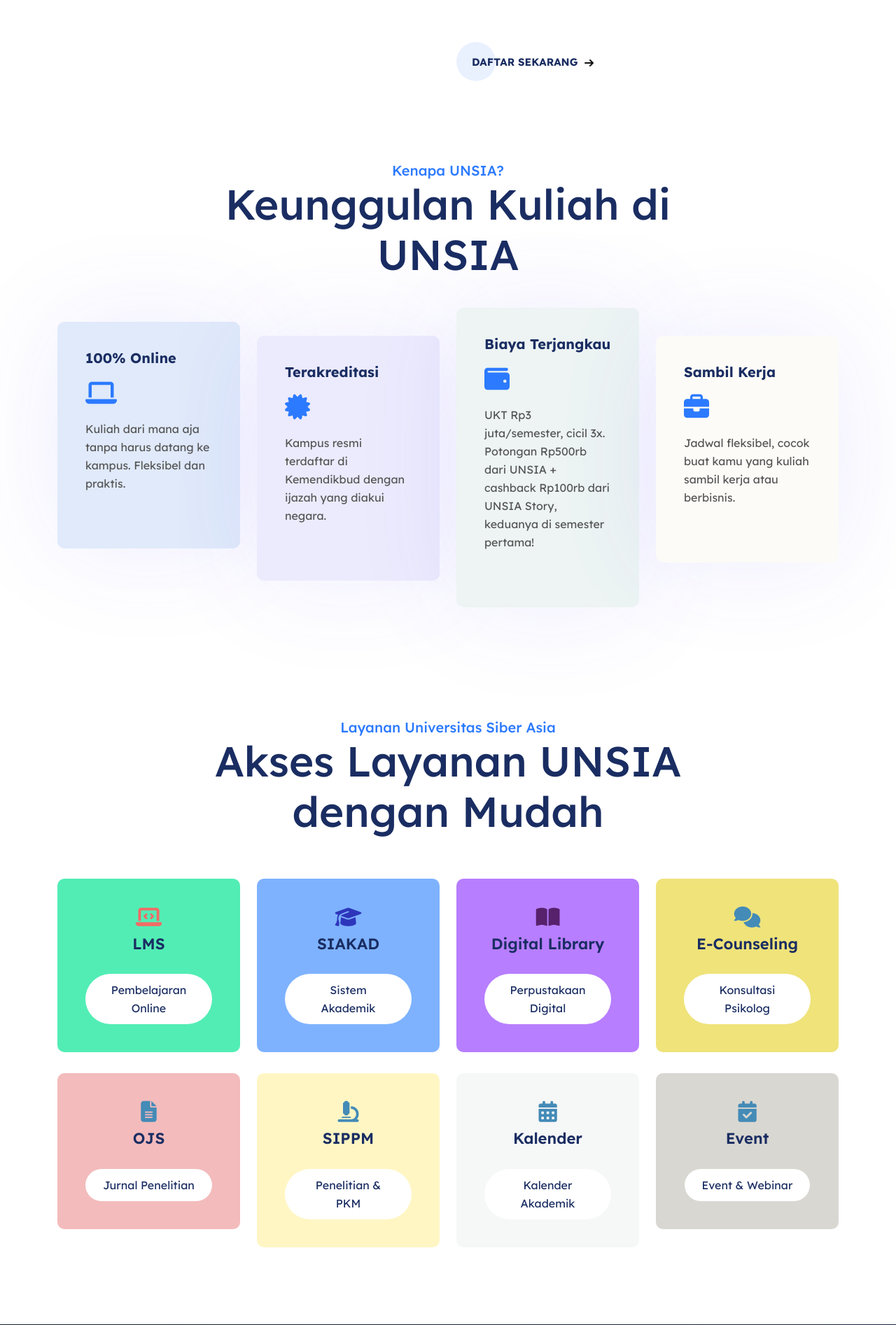
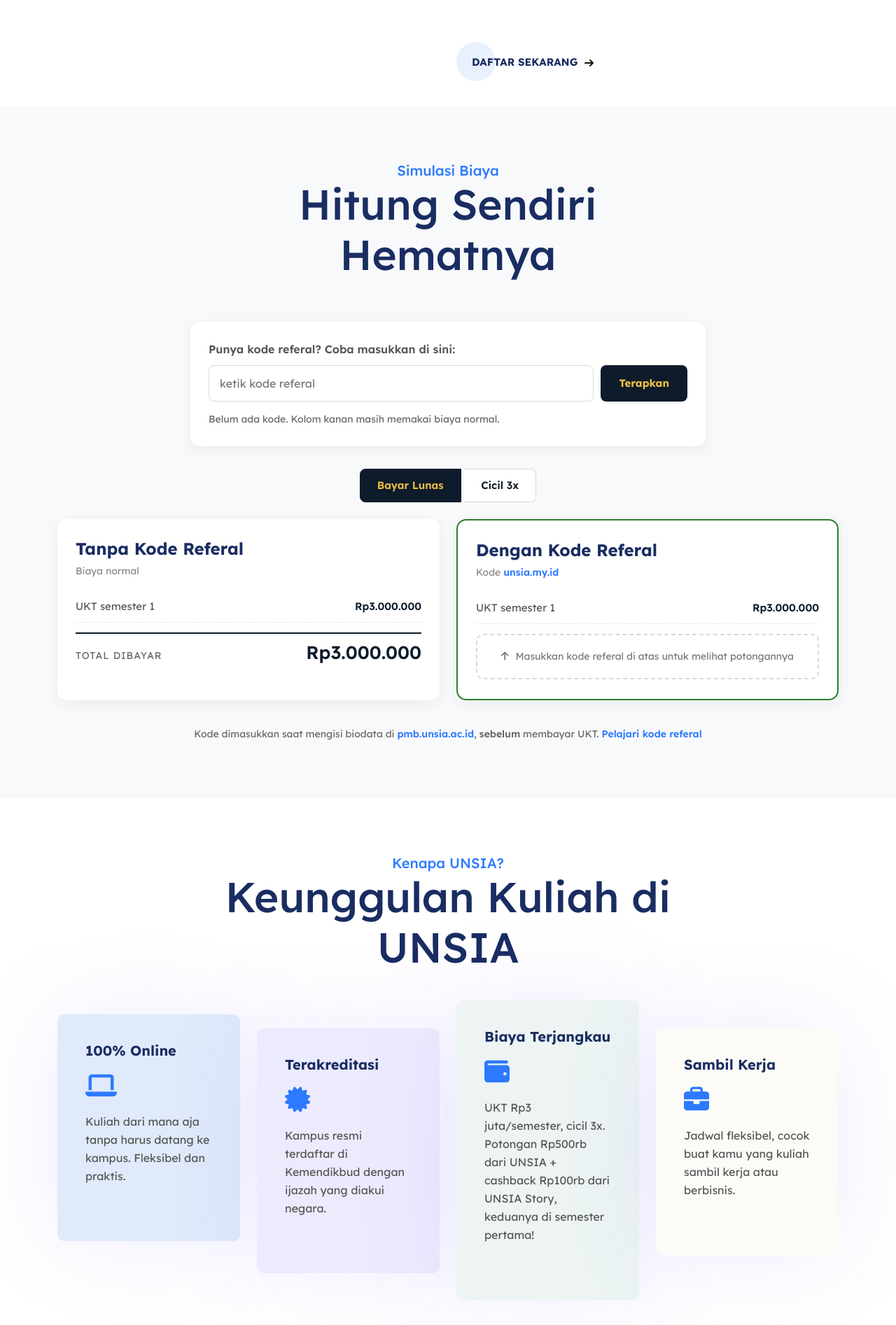
Before and after one commit to IqbalCaraka/unsia-story-v2, a Laravel app: page / in a window 1280 px wide. Shown: the part 2967-4861 px from the top of the page at 70% size. Run offline with Laravel 12, Linux system fonts and the light colour scheme; some libraries are stand-ins or nearby versions.

Commit message:
Tambah simulasi biaya interaktif di beranda
Pengunjung bisa mengetik kode referal dan melihat sendiri selisihnya,
dalam dua skema pembayaran yang bisa ditukar lewat tab:

  BAYAR LUNAS
    tanpa kode  : Rp3.000.000
    dengan kode : Rp3.000.000 - potongan Rp500.000 dari UNSIA
                  = Rp2.500.000 dibayar ke UNSIA
                  - cashback Rp100.000 dari UNSIA Story
                  = Rp2.400.000 biaya bersih

  CICIL 3x
    tanpa kode  : 1jt + 1jt + 1jt            = Rp3.000.000
    dengan kode : 1jt + 1jt + Rp400.000      = Rp2.400.000
                  (cicilan 3 = 1jt - 500rb - 100rb)

Pada skema cicilan, potongan dan cashback TIDAK dibagi rata — keduanya
baru diproses di cicilan ke-3, sehingga dua cicilan pertama tetap penuh.
Diberi catatan tersendiri di panel itu agar tidak disalahpahami.

JavaScript-nya sengaja tidak menghitung apa pun. Seluruh angka dirender
dari server lewat App\Support\Referral, dan skripnya hanya menampilkan
atau menyembunyikan panel yang sudah jadi. Dengan begitu angka di layar
tidak mungkin berbeda dari angka di server, dan satu tes memastikan
skrip itu memang tidak memuat nominal apa pun.

Angka-angkanya kini punya sumber tunggal di config/referral.php. Prosa
di halaman lain belum dipindahkan ke sana, tetapi sebuah tes mengikat
prosa itu ke config, sehingga keduanya tidak bisa menyimpang diam-diam
seperti "Rp150rb" yang sempat tayang berhari-hari.

Sisa pembagian cicilan ditambahkan ke cicilan terakhir, supaya jumlah
seluruh cicilan selalu persis sama dengan UKT walau nilainya tidak
terbagi rata. Diuji pada UKT yang ganjil.

Perilaku interaktifnya diuji dengan DOM tiruan: kode benar membuka kedua
panel, huruf besar dan spasi tetap diterima, kode salah mengunci
kembali, dan kode yang sudah berlaku tidak hilang saat berganti tab.
Logika cicilannya diuji dengan memindahkan potongan ke cicilan pertama:
tesnya memang gagal.

Co-Authored-By: Claude Opus 5 <noreply@anthropic.com>

```diff
--- /dev/null
+++ b/app/Support/Referral.php
@@ -0,0 +1,107 @@
+<?php
+
+namespace App\Support;
+
+/**
+ * Perhitungan manfaat kode referal untuk simulasi biaya di beranda.
+ *
+ * Seluruh angka DIHITUNG dari config/referral.php, tidak ditulis ulang. Sisi
+ * JavaScript hanya menyembunyikan dan menampilkan panel yang sudah dirender di
+ * sini — ia tidak menghitung apa pun, supaya tidak ada kemungkinan angka di
+ * layar berbeda dari angka di server.
+ */
+class Referral
+{
+    public static function kode(): string
+    {
+        return config('referral.kode');
+    }
+
+    public static function ukt(): int
+    {
+        return (int) config('referral.ukt');
+    }
+
+    public static function potongan(): int
+    {
+        return (int) config('referral.potongan');
+    }
+
+    public static function cashback(): int
+    {
+        return (int) config('referral.cashback');
+    }
+
+    /** Potongan + cashback. */
+    public static function totalManfaat(): int
+    {
+        return self::potongan() + self::cashback();
+    }
+
+    /** Yang dibayar ke UNSIA setelah potongan, sebelum cashback diterima. */
+    public static function setelahPotongan(): int
+    {
+        return self::ukt() - self::potongan();
+    }
+
+    /** Biaya yang benar-benar keluar dari kantong mahasiswa. */
+    public static function biayaBersih(): int
+    {
+        return self::ukt() - self::totalManfaat();
+    }
+
+    public static function jumlahCicilan(): int
+    {
+        return (int) config('referral.cicilan.jumlah');
+    }
+
+    /** Cicilan ke berapa potongan dan cashback diproses. */
+    public static function cicilanDiproses(): int
+    {
+        return (int) config('referral.cicilan.diproses_pada');
+    }
+
+    /**
+     * Rincian tiap cicilan.
+     *
+     * Cicilan dibagi rata dari UKT, lalu potongan dan cashback dikurangkan
+     * seluruhnya pada cicilan tempat keduanya diproses — bukan disebar rata.
+     *
+     * Sisa pembagian ditambahkan ke cicilan terakhir, supaya jumlah seluruh
+     * cicilan selalu persis sama dengan UKT meski nilainya tidak terbagi rata.
+     *
+     * @return list<array{ke:int, tanpa_kode:int, sebelum_manfaat:int, potongan:int, cashback:int, dengan_kode:int}>
+     */
+    public static function rincianCicilan(): array
+    {
+        $jumlah = self::jumlahCicilan();
+        $dasar = intdiv(self::ukt(), $jumlah);
+        $sisa = self::ukt() - ($dasar * $jumlah);
+
+        $rincian = [];
+
+        for ($ke = 1; $ke <= $jumlah; $ke++) {
+            $nilai = $dasar + ($ke === $jumlah ? $sisa : 0);
+            $diproses = $ke === self::cicilanDiproses();
+
+            $potongan = $diproses ? self::potongan() : 0;
+            $cashback = $diproses ? self::cashback() : 0;
+
+            $rincian[] = [
+                'ke' => $ke,
+                'tanpa_kode' => $nilai,
+                'sebelum_manfaat' => $nilai,
+                'potongan' => $potongan,
+                'cashback' => $cashback,
+                'dengan_kode' => $nilai - $potongan - $cashback,
+            ];
+        }
+
+        return $rincian;
+    }
+
+    public static function rupiah(int $nilai): string
+    {
+        return 'Rp' . number_format($nilai, 0, ',', '.');
+    }
+}
--- /dev/null
+++ b/config/referral.php
@@ -0,0 +1,37 @@
+<?php
+
+return [
+
+    /*
+    |--------------------------------------------------------------------------
+    | Kode Referal & Nilai Manfaatnya
+    |--------------------------------------------------------------------------
+    |
+    | Dipakai oleh simulasi biaya di beranda, yang menghitung angkanya alih-alih
+    | menuliskannya. Angka yang sama masih ditulis sebagai prosa di beberapa
+    | halaman; tests/Feature/SimulasiBiayaTest.php memeriksa bahwa prosa itu
+    | tetap sesuai dengan nilai di sini, supaya keduanya tidak bisa menyimpang
+    | diam-diam seperti yang pernah terjadi.
+    |
+    */
+
+    'kode' => 'unsia.my.id',
+
+    'ukt' => 3_000_000,
+
+    // Potongan UKT dari UNSIA.
+    'potongan' => 500_000,
+
+    // Cashback dari UNSIA Story — pihak yang membayarnya berbeda dari potongan
+    // di atas, jadi keduanya tidak boleh digabung jadi satu angka.
+    'cashback' => 100_000,
+
+    'cicilan' => [
+        'jumlah' => 3,
+
+        // Pada skema cicilan, potongan dan cashback sama-sama baru diproses di
+        // cicilan terakhir — bukan dibagi rata ke setiap cicilan.
+        'diproses_pada' => 3,
+    ],
+
+];
--- a/resources/views/pages/index.blade.php
+++ b/resources/views/pages/index.blade.php
@@ -225,6 +225,10 @@
     </div>
 </section>
 <!-- END ABOUT US HOME ONE -->
+
+{{-- Ditaruh setelah blok UKT di atas, karena blok itu yang pertama menyebut
+     angka potongan dan cashback — simulasi ini membuktikannya. --}}
+@include('partials.simulasi-biaya')
 
 <!-- START KEUNGGULAN UNSIA -->
 <section class="tp_feature section-padding">
--- /dev/null
+++ b/resources/views/partials/simulasi-biaya.blade.php
@@ -0,0 +1,347 @@
+@php use App\Support\Referral as R; @endphp
+
+{{-- Simulasi biaya kuliah, dengan dan tanpa kode referal.
+
+     SELURUH angka di bawah dirender dari App\Support\Referral, yang membacanya
+     dari config/referral.php. JavaScript di bagian bawah hanya menampilkan dan
+     menyembunyikan panel — ia tidak menghitung apa pun. Dengan begitu angka di
+     layar tidak mungkin berbeda dari angka di server. --}}
+
+<style>
+    .sim_tab {
+        display: inline-block;
+        padding: 10px 24px;
+        border: 1px solid #d5d9e0;
+        background: #fff;
+        color: #0d1b2a;
+        font-weight: 600;
+        font-size: 15px;
+        cursor: pointer;
+    }
+    .sim_tab:first-child { border-radius: 8px 0 0 8px; }
+    .sim_tab:last-child { border-radius: 0 8px 8px 0; border-left: none; }
+    .sim_tab[aria-selected="true"] { background: #0d1b2a; color: #f0c040; border-color: #0d1b2a; }
+
+    .sim_kartu {
+        background: #fff;
+        border-radius: 14px;
+        padding: 28px 26px;
+        height: 100%;
+        box-shadow: 0 5px 20px rgba(0,0,0,0.06);
+    }
+    .sim_kartu--hemat { border: 2px solid #2e7d32; }
+
+    .sim_baris {
+        display: flex;
+        justify-content: space-between;
+        gap: 12px;
+        padding: 9px 0;
+        border-bottom: 1px dashed #e3e6ea;
+        font-size: 15px;
+        color: #555;
+    }
+    .sim_baris:last-of-type { border-bottom: none; }
+    .sim_baris strong { color: #0d1b2a; white-space: nowrap; }
+    .sim_baris--potong strong { color: #2e7d32; }
+
+    .sim_total {
+        display: flex;
+        justify-content: space-between;
+        align-items: baseline;
+        gap: 12px;
+        margin-top: 14px;
+        padding-top: 14px;
+        border-top: 2px solid #0d1b2a;
+    }
+    .sim_total span { font-size: 14px; color: #666; text-transform: uppercase; letter-spacing: 1px; }
+    .sim_total b { font-size: 26px; color: #0d1b2a; white-space: nowrap; }
+
+    .sim_gembok {
+        text-align: center;
+        padding: 18px 10px;
+        border: 2px dashed #d5d9e0;
+        border-radius: 10px;
+        color: #777;
+        font-size: 14px;
+        line-height: 1.8;
+    }
+</style>
+
+<section class="section-padding" style="background: #f8f9fa;" id="simulasi-biaya">
+    <div class="container">
+        <div class="section-title text-center">
+            <h4>Simulasi Biaya</h4>
+            <h1>Hitung Sendiri Hematnya</h1>
+        </div>
+
+        {{-- Isian kode --}}
+        <div class="row justify-content-center">
+            <div class="col-lg-8 col-12">
+                <div style="background: #fff; border-radius: 14px; padding: 26px; box-shadow: 0 5px 20px rgba(0,0,0,0.06);">
+                    <label for="simKode" style="font-weight: 600; display: block; margin-bottom: 10px;">
+                        Punya kode referal? Coba masukkan di sini:
+                    </label>
+
+                    <div style="display: flex; gap: 10px; flex-wrap: wrap;">
+                        <input type="text" id="simKode" autocomplete="off" spellcheck="false"
+                               placeholder="ketik kode referal"
+                               style="flex: 1 1 220px; padding: 12px 15px; border: 1px solid #d5d9e0; border-radius: 8px; font-size: 16px;">
+                        <button type="button" id="simTerapkan"
+                                style="padding: 12px 26px; border: none; border-radius: 8px; background: #0d1b2a; color: #f0c040; font-weight: 700; font-size: 15px; cursor: pointer;">
+                            Terapkan
+                        </button>
+                    </div>
+
+                    <p id="simPesan" role="status" aria-live="polite"
+                       style="margin: 12px 0 0; font-size: 14px; color: #666;">
+                        Belum ada kode. Kolom kanan masih memakai biaya normal.
+                    </p>
+                </div>
+            </div>
+        </div>
+
+        {{-- Pemilih skema pembayaran --}}
+        <div class="text-center" style="margin: 32px 0 24px;">
+            <div role="tablist" aria-label="Skema pembayaran">
+                <button type="button" class="sim_tab" role="tab" data-sim-tab="lunas" aria-selected="true">
+                    Bayar Lunas
+                </button>
+                <button type="button" class="sim_tab" role="tab" data-sim-tab="cicilan" aria-selected="false">
+                    Cicil {{ R::jumlahCicilan() }}x
+                </button>
+            </div>
+        </div>
+
+        {{-- ============ PANEL: BAYAR LUNAS ============ --}}
+        <div data-sim-panel="lunas">
+            <div class="row">
+                <div class="col-lg-6 col-12" style="margin-bottom: 25px;">
+                    <div class="sim_kartu">
+                        <h4 style="font-weight: 700; margin-bottom: 4px;">Tanpa Kode Referal</h4>
+                        <p style="color: #888; font-size: 14px; margin-bottom: 16px;">Biaya normal</p>
+
+                        <div class="sim_baris">
+                            <span>UKT semester 1</span>
+                            <strong>{{ R::rupiah(R::ukt()) }}</strong>
+                        </div>
+
+                        <div class="sim_total">
+                            <span>Total dibayar</span>
+                            <b>{{ R::rupiah(R::ukt()) }}</b>
+                        </div>
+                    </div>
+                </div>
+
+                <div class="col-lg-6 col-12" style="margin-bottom: 25px;">
+                    <div class="sim_kartu sim_kartu--hemat">
+                        <h4 style="font-weight: 700; margin-bottom: 4px;">Dengan Kode Referal</h4>
+                        <p style="color: #888; font-size: 14px; margin-bottom: 16px;">
+                            Kode <strong style="color: #2c7aff;">{{ R::kode() }}</strong>
+                        </p>
+
+                        <div data-sim-terkunci>
+                            <div class="sim_baris">
+                                <span>UKT semester 1</span>
+                                <strong>{{ R::rupiah(R::ukt()) }}</strong>
+                            </div>
+                            <div class="sim_gembok" style="margin-top: 14px;">
+                                <i class="fa-solid fa-arrow-up" style="margin-right: 6px;"></i>
+                                Masukkan kode referal di atas untuk melihat potongannya
+                            </div>
+                        </div>
+
+                        <div data-sim-terbuka hidden>
+                            <div class="sim_baris">
+                                <span>UKT semester 1</span>
+                                <strong>{{ R::rupiah(R::ukt()) }}</strong>
+                            </div>
+                            <div class="sim_baris sim_baris--potong">
+                                <span>Potongan UKT dari UNSIA</span>
+                                <strong>&minus; {{ R::rupiah(R::potongan()) }}</strong>
+                            </div>
+                            <div class="sim_baris">
+                                <span>Dibayar ke UNSIA</span>
+                                <strong>{{ R::rupiah(R::setelahPotongan()) }}</strong>
+                            </div>
+                            <div class="sim_baris sim_baris--potong">
+                                <span>Cashback dari UNSIA Story</span>
+                                <strong>&minus; {{ R::rupiah(R::cashback()) }}</strong>
+                            </div>
+
+                            <div class="sim_total">
+                                <span>Biaya bersih</span>
+                                <b style="color: #2e7d32;">{{ R::rupiah(R::biayaBersih()) }}</b>
+                            </div>
+
+                            <p style="margin: 14px 0 0; font-size: 14px; color: #2e7d32; font-weight: 600;">
+                                <i class="fa-solid fa-circle-check" style="margin-right: 6px;"></i>
+                                Hemat {{ R::rupiah(R::totalManfaat()) }}
+                            </p>
+                        </div>
+                    </div>
+                </div>
+            </div>
+        </div>
+
+        {{-- ============ PANEL: CICILAN ============ --}}
+        <div data-sim-panel="cicilan" hidden>
+            <div class="row">
+                <div class="col-lg-6 col-12" style="margin-bottom: 25px;">
+                    <div class="sim_kartu">
+                        <h4 style="font-weight: 700; margin-bottom: 4px;">Tanpa Kode Referal</h4>
+                        <p style="color: #888; font-size: 14px; margin-bottom: 16px;">
+                            UKT {{ R::rupiah(R::ukt()) }} dibagi {{ R::jumlahCicilan() }} cicilan
+                        </p>
+
+                        @foreach (R::rincianCicilan() as $c)
+                            <div class="sim_baris">
+                                <span>Cicilan ke-{{ $c['ke'] }}</span>
+                                <strong>{{ R::rupiah($c['tanpa_kode']) }}</strong>
+                            </div>
+                        @endforeach
+
+                        <div class="sim_total">
+                            <span>Total dibayar</span>
+                            <b>{{ R::rupiah(R::ukt()) }}</b>
+                        </div>
+                    </div>
+                </div>
+
+                <div class="col-lg-6 col-12" style="margin-bottom: 25px;">
+                    <div class="sim_kartu sim_kartu--hemat">
+                        <h4 style="font-weight: 700; margin-bottom: 4px;">Dengan Kode Referal</h4>
+                        <p style="color: #888; font-size: 14px; margin-bottom: 16px;">
+                            Potongan &amp; cashback diproses di cicilan ke-{{ R::cicilanDiproses() }}
+                        </p>
+
+                        <div data-sim-terkunci>
+                            @foreach (R::rincianCicilan() as $c)
+                                <div class="sim_baris">
+                                    <span>Cicilan ke-{{ $c['ke'] }}</span>
+                                    <strong>{{ R::rupiah($c['tanpa_kode']) }}</strong>
+                                </div>
+                            @endforeach
+                            <div class="sim_gembok" style="margin-top: 14px;">
+                                <i class="fa-solid fa-arrow-up" style="margin-right: 6px;"></i>
+                                Masukkan kode referal di atas untuk melihat potongannya
+                            </div>
+                        </div>
+
+                        <div data-sim-terbuka hidden>
+                            @foreach (R::rincianCicilan() as $c)
+                                <div class="sim_baris {{ $c['potongan'] ? 'sim_baris--potong' : '' }}">
+                                    <span>
+                                        Cicilan ke-{{ $c['ke'] }}
+                                        @if ($c['potongan'])
+                                            <br>
+                                            <small style="color: #888;">
+                                                {{ R::rupiah($c['sebelum_manfaat']) }}
+                                                &minus; potongan {{ R::rupiah($c['potongan']) }}
+                                                &minus; cashback {{ R::rupiah($c['cashback']) }}
+                                            </small>
+                                        @endif
+                                    </span>
+                                    <strong>{{ R::rupiah($c['dengan_kode']) }}</strong>
+                                </div>
+                            @endforeach
+
+                            <div class="sim_total">
+                                <span>Biaya bersih</span>
+                                <b style="color: #2e7d32;">{{ R::rupiah(R::biayaBersih()) }}</b>
+                            </div>
+
+                            <p style="margin: 14px 0 0; font-size: 14px; color: #2e7d32; font-weight: 600;">
+                                <i class="fa-solid fa-circle-check" style="margin-right: 6px;"></i>
+                                Hemat {{ R::rupiah(R::totalManfaat()) }}
+                            </p>
+                        </div>
+                    </div>
+                </div>
+            </div>
+
+            <div class="row justify-content-center">
+                <div class="col-lg-10 col-12">
+                    <p style="font-size: 14px; color: #666; line-height: 1.8; margin: 0;">
+                        <i class="fa-solid fa-circle-info" style="color: #f0c040; margin-right: 6px;"></i>
+                        Pada skema cicilan, potongan dan cashback <strong>tidak dibagi rata</strong> ke setiap
+                        cicilan. Keduanya baru diproses pada <strong>cicilan ke-{{ R::cicilanDiproses() }}</strong>,
+                        sehingga dua cicilan pertama tetap {{ R::rupiah(R::rincianCicilan()[0]['tanpa_kode']) }}.
+                        Totalnya sama saja dengan bayar lunas: {{ R::rupiah(R::biayaBersih()) }}.
+                    </p>
+                </div>
+            </div>
+        </div>
+
+        <p class="text-center" style="margin: 10px 0 0; font-size: 14px; color: #666;">
+            Kode dimasukkan saat mengisi biodata di
+            <a href="https://pmb.unsia.ac.id" target="_blank" style="color: #2c7aff; font-weight: 600;">pmb.unsia.ac.id</a>,
+            <strong>sebelum</strong> membayar UKT.
+            <a href="{{ route('referral') }}" style="color: #2c7aff; font-weight: 600;">Pelajari kode referal</a>
+        </p>
+    </div>
+</section>
+
+<script>
+// Hanya memindahkan tampilan: mengganti tab dan membuka panel "dengan kode".
+// Tidak ada perhitungan di sini — semua angka sudah dirender dari server.
+document.addEventListener('DOMContentLoaded', function () {
+    var akar = document.getElementById('simulasi-biaya');
+    if (!akar) return;
+
+    var kodeBenar = @json(mb_strtolower(R::kode()));
+
+    var isian = document.getElementById('simKode');
+    var tombol = document.getElementById('simTerapkan');
+    var pesan = document.getElementById('simPesan');
+    var tabs = akar.querySelectorAll('[data-sim-tab]');
+    var panels = akar.querySelectorAll('[data-sim-panel]');
+
+    function pilihTab(nama) {
+        tabs.forEach(function (t) {
+            t.setAttribute('aria-selected', String(t.dataset.simTab === nama));
+        });
+        panels.forEach(function (p) {
+            p.hidden = p.dataset.simPanel !== nama;
+        });
+    }
+
+    tabs.forEach(function (t) {
+        t.addEventListener('click', function () { pilihTab(t.dataset.simTab); });
+    });
+
+    function setTerbuka(terbuka) {
+        // Kedua panel ikut berubah, supaya berganti tab tidak mengembalikan
+        // keadaan terkunci setelah kode sudah diterapkan.
+        akar.querySelectorAll('[data-sim-terkunci]').forEach(function (el) { el.hidden = terbuka; });
+        akar.querySelectorAll('[data-sim-terbuka]').forEach(function (el) { el.hidden = !terbuka; });
+    }
+
+    function terapkan() {
+        var diisi = isian.value.trim().toLowerCase();
+
+        if (diisi === '') {
+            setTerbuka(false);
+            pesan.style.color = '#666';
+            pesan.textContent = 'Belum ada kode. Kolom kanan masih memakai biaya normal.';
+            return;
+        }
+
+        if (diisi === kodeBenar) {
+            setTerbuka(true);
+            pesan.style.color = '#2e7d32';
+            pesan.textContent = 'Kode berlaku. Potongan dan cashback sudah dihitung di kolom kanan.';
+            return;
+        }
+
+        setTerbuka(false);
+        pesan.style.color = '#c62828';
+        pesan.textContent = 'Kode "' + isian.value.trim() + '" tidak dikenali. Kode kami: ' + kodeBenar;
+    }
+
+    tombol.addEventListener('click', terapkan);
+
+    isian.addEventListener('keydown', function (e) {
+        if (e.key === 'Enter') { e.preventDefault(); terapkan(); }
+    });
+});
+</script>
```
Also changed, not shown: tests/Feature/SimulasiBiayaTest.php (added, +160 -0 lines).
